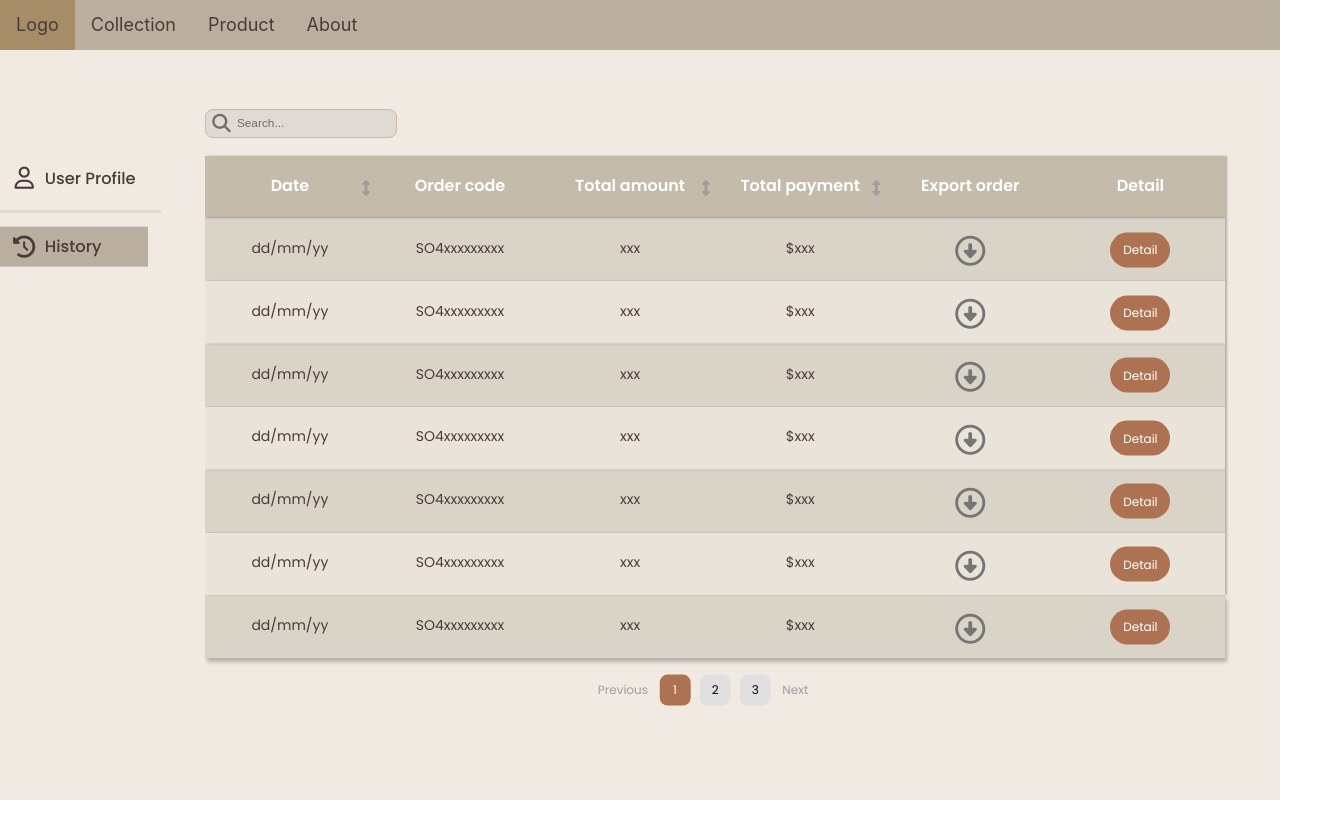
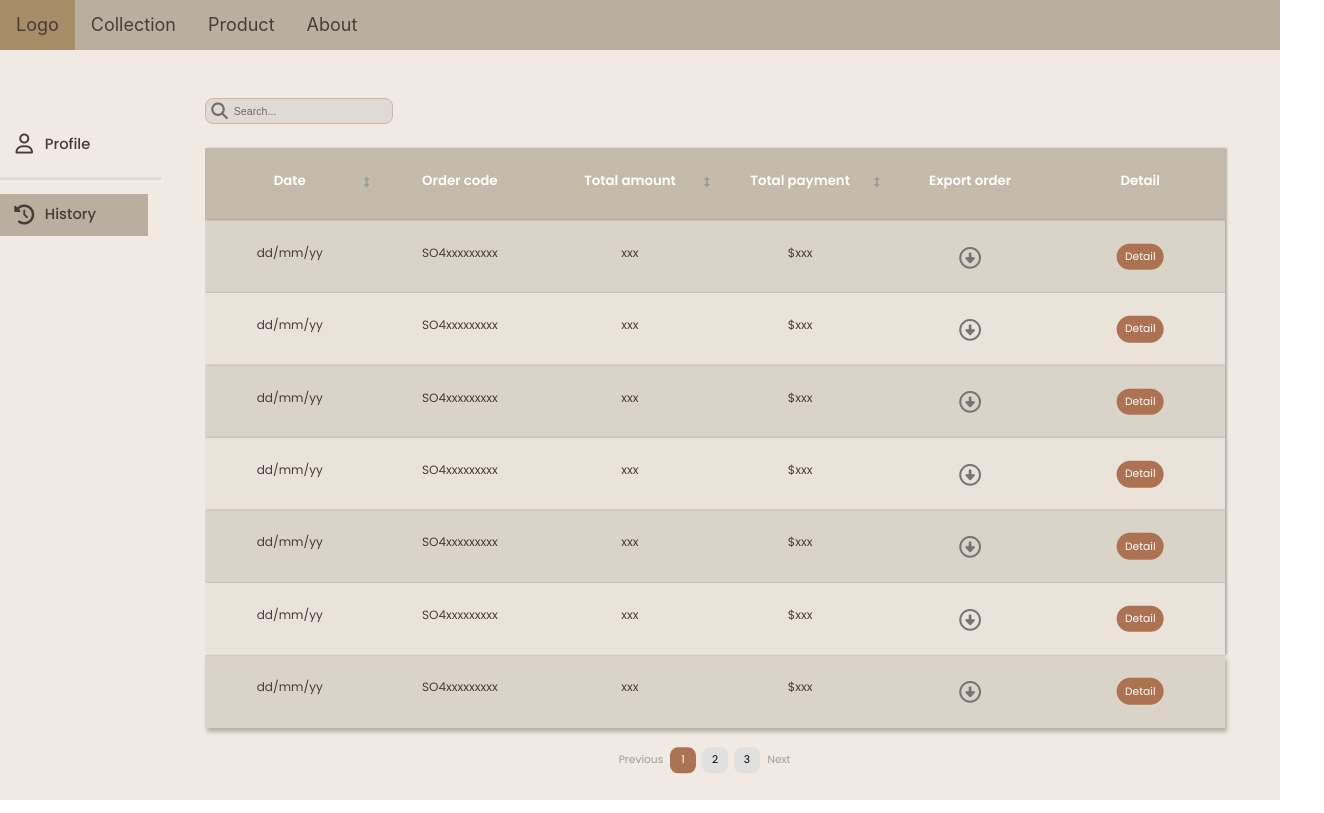
Before and after one commit to huylucwork/furniture-showroom, a React (Create React App) app in the folder client/: page /user/history in a window 1280 px wide. Shown: the whole page, 1324 px wide, since content can reach past the window. Built offline with nearby package versions, Linux system fonts and the light colour scheme; a web font is replaced by a local one.

Commit message:
fix design

```diff
--- a/client/src/styles/history.css
+++ b/client/src/styles/history.css
@@ -15,17 +15,17 @@
 
 .history_navbar {
     width: 100vw;
-    height: 8.333vh;
+    height: 4.69vw;
 }
 
 .history_sidebar {
     position: absolute;
-    top: 10vh;
+    top: 4.69vw;
     left: 0;
     float: left;
     width: 12.6vw;
-    height: 91.667vh;
-    padding-top: 8.333vh;
+    height: calc(100vh - 4.69vw);
+    padding-top: 4vw;
 }
 
 .history_sidebar_container {
@@ -48,7 +48,7 @@
     width: 91.5%;
     height: 61%;
     color: var(--textColor);
-    font-size: 2.037vh;
+    font-size: 1.15vw;
     font-weight: 500;
     border: none;
     padding-left: 3.5vw;
@@ -63,7 +63,7 @@
     top: 50%;
     left: 15%;
     transform: translate(-50%, -50%);
-    font-size: 2.778vh;
+    font-size: 1.563vw;
     color: var(--textColor);
     pointer-events: none;
 }
@@ -77,21 +77,19 @@
 }
 
 .history_content {
-    position: absolute;
-    top: 0;
-    left: 16vw;
     position: relative;
-    float: left;
+    float: right;
     overflow: hidden;
     width: 87.4vw;
-    height: 91.667vh;
+    height: calc(100vh - 4.69vw);
+    padding-left: 3.39vw;
 }
 
 .history_search-container {
     position: relative;
-    width: 15.05vw;
-    height: 3.62vh;
-    margin-top: 5.278vh;
+    width: 14.74vw;
+    height: 2.031vw;
+    margin-top: 2.97vw;
 }
 
 .history_search {
@@ -100,8 +98,7 @@
     background-color: #DFDAD3;
     border-radius: 8px;
     border: 1px solid #D1B7A1;
-    padding-left: 3.889vh;
-    outline: none;
+    padding-left: 2.19vw
 }
 
 .history_search::placeholder {
@@ -110,7 +107,7 @@
     transform: translateY(-50%);
     font-family: "Montserrat", Arial, Helvetica, sans-serif;
     color: rgba(71, 60, 56, 0.7);
-    font-size: 1.481vh;
+    font-size: 0.833vw;
 }
 
 .history_search-icon {
@@ -118,21 +115,22 @@
     top: 50%;
     left: 0;
     transform: translateY(-51%);
-    font-size: 2.315vh;
+    font-size: 1.3vw;
     color: rgba(71, 60, 56, 0.7);
     pointer-events: none;
-    margin-left: 0.926vh;
+    margin-left: 0.521vw;
 }
 
 .history_search:focus {
-    border: 0.27778vh solid #D1B7A1;
+    outline: none;
+    border: 0.157vw solid #D1B7A1;
 }
 
 .history_table {
     position: absolute;
-    top: 12.12%;
+    bottom: 0;
     width: 79.74vw;
-    height: 69.444vh;
+    height: calc(100vh - 4.69vw - 2.97vw - 2.031vw - 24px);
     display: flex;
     flex-direction: column;
     justify-content: space-between;
@@ -156,9 +154,8 @@
 .history_table-element {
     position: relative;
     flex-grow: 1;
-    margin: 5px;
+    margin: 0 5px;
     text-align: center;
-    width: 150px;
     color: black;
 }
 
@@ -166,16 +163,17 @@
     width: 100%;
     height: 20px;
     position: absolute;
-    top: 52%;
+    top: 50%;
     left: 50%;
     transform: translate(-50%, -50%);
 }
 
 .history_head-icon {
     position: absolute;
-    left: 95%;
-    top: 36%;
-    font-size: 16px;
+    left: 50%;
+    top: 50%;
+    transform: translate(-50%, -50%);
+    font-size: 0.8333vw;
     color: #9E9E9E;
     pointer-events: none;
 }
@@ -185,8 +183,8 @@
     top: 47.5%;
     left: 98%;
     transform: translate(-50%, -50%);
-    width: 5px;
-    height: 20px;
+    width: 0.5vw;
+    height: 1.042vw;
     cursor: pointer;
     border: none;
     background-color: rgba(186, 175, 158, 0);
@@ -194,7 +192,7 @@
 
 .history_table-head {
     font-family: "Poppins", Arial, Helvetica, sans-serif;
-    font-size: 16px;
+    font-size: 1.042vw;
     font-weight: 600;
     color: #fff;
 }
@@ -205,7 +203,7 @@
     left: 50%;
     transform: translate(-50%, -50%);
     font-family: "Poppins", Arial, Helvetica, sans-serif;
-    font-size: 14px;
+    font-size: 0.94vw;
     font-weight: 400;
     color: #473C38;
 }
@@ -227,8 +225,8 @@
     top: 52%;
     left: 50%;
     transform: translate(-50%, -50%);
-    width: 30px;
-    height: 30px;
+    width: 1.56vw;
+    height: 1.56vw;
     cursor: pointer;
     border: none;
     background-color: #EAE3D9;
@@ -243,7 +241,7 @@
     top: 52%;
     left: 50%;
     transform: translate(-50%, -50%);
-    font-size: 30px;
+    font-size: 1.7vw;
     color: #757575;
     pointer-events: none;
 }
@@ -254,25 +252,25 @@
     top: 50%;
     left: 50%;
     transform: translate(-50%, -50%);
-    width: 60px;
-    height: 35px;
+    width: 3.65vw;
+    height: 2.08vw;
     cursor: pointer;
     border: none;
+    outline: none;
     border-radius: 22px;
     background-color: #AD7252;
     color: #fff;
     font-weight: 400;
-    font-size: 12px;
+    font-size: 0.833vw;
 }
 
 .history_pagination {
-    height: 100%;
-    width: 22%;
+    width: 17.64%;
+    height: 46%;
     position: absolute;
     top: 50%;
     left: 50%;
     transform: translate(-50%, -50%);
-    padding-top: 16px;
     display: flex;
     justify-content: space-around;
 }
@@ -280,8 +278,8 @@
 .history_pagination_link {
     position: relative;
     display: block;
-    width: 31px;
-    height: 31px;
+    width: 2.083vw;
+    height: 2.083vw;
     background-color: #E0E0E0;
     border-radius: 8px;
     text-decoration: none;
@@ -295,12 +293,12 @@
     transform: translate(-50%, -50%);
     font-family: "Poppins", Arial, Helvetica, sans-serif;
     font-weight: 400;
-    font-size: 12px;
+    font-size: 0.8333vw;
 }
 
 .history_pagination-text {
     background-color: var(--backgroundColor);
-    margin-right: 12px;
+    margin-right: 0.781vw;
     color: #9E9E9E;
 }
 
@@ -335,10 +333,10 @@
     top: 50%;
     left: 50%;
     transform: translate(-50%, -50%);
-    width: 74%;
-    height: 76%;
+    width: 63.8%;
+    height: 64.8%;
     background-color: #F0EAE2;
-    padding: 20px;
+    padding: 1.3vw;
     animation: slide .2s linear;
 }
 
@@ -351,19 +349,46 @@
 
 .history_detail_info {
     position: absolute;
-    top: 4%;
+    top: 7.34%;
     float: left;
-    width: 40%;
-    height: 92%;
+    width: 38.55%;
+    height: 92.66%;
     border-right: 1px solid #D1B7A1;
 }
 
 .history_detail_user-info {
     position: absolute;
     left: 5%;
-    width: 90%;
+    width: 92%;
     height: 86%;
     border-bottom: 1px solid #D1B7A1;
+}
+
+.history_info {
+    width: 100%;
+    margin-top: 30px;
+    display: flex;
+    justify-content: space-between;
+}
+
+.history_info:first-child {
+    margin-top: 0;
+}
+
+.history_info_title {
+    width: 30.3%;
+    color: #B06D40;
+    font-size: 1.042vw;
+    text-align: left;
+    font-weight: 400;
+}
+
+.history_info_customer_detail {
+    width: 63.2%;
+    color: #553A31;
+    font-size: 1.042vw;
+    text-align: left;
+    font-weight: 300;
 }
 
 .history_detail_total {
@@ -374,33 +399,23 @@
     height: 14%;
     display: flex;
     justify-content: space-between;
-}
-
-.history_info_text {
-    font-family: "Poppins", Arial, Helvetica, sans-serif;
-    font-weight: 300;
-    font-size: 14px;
-    line-height: 21px;
-    margin: 0 0 15px 0;
-    color: #553A31;
+    align-items: flex-start;
 }
 
 .history_info_text-total {
     font-family: "Poppins", Arial, Helvetica, sans-serif;
     font-weight: 300;
-    font-size: 18px;
-    line-height: 27px;
-    color: #000;
-    align-self: center;
+    font-size: 1.25vw;
+    line-height: 1.875vw;
+    color: #553A31;
 }
 
 .history_info_number-total {
     font-family: "Poppins", Arial, Helvetica, sans-serif;
     font-weight: 400;
-    font-size: 24px;
-    line-height: 36px;
+    font-size: 1.46vw;
+    line-height: 2.19vw;
     color: #B06D40;
-    align-self: center;
 }
 
 .history_detail_close-btn {
@@ -408,7 +423,7 @@
     right: 14px;
     top: 7px;
     color: #D1B7A1;
-    font-size: 30px;
+    font-size: 1.5625vw;
 }
 
 .history_detail_close-btn:hover {
@@ -419,7 +434,7 @@
 
 .history_detail_item {
     position: relative;
-    width: 60%;
+    width: 61.45%;
     height: 100%;
     position: absolute;
     right: 0;
@@ -427,24 +442,27 @@
 
 .history_detail_item-ctn {
     position: absolute;
-    top: 11%;
+    top: 10%;
     left: 3.5%;
     width: 93%;
-    height: 72%;
-    display: flex;
-    flex-direction: column;
+    height: 88%;
+    overflow: auto;
 }
 
 .history_detail_item-info {
+    position: relative;
+    width: 100%;
+    height: 4.6875vw;
+    background-color: #EAE3D9;
+    margin-bottom: 12.5px;
+    border-radius: 5px;
+    border: 1px solid #D1B7A1;
     display: flex;
     align-items: center;
-    position: relative;
-    width: 100%;
-    height: 19%;
-    background-color: #EAE3D9;
-    margin-bottom: 12px;
-    border-radius: 5px;
-    border: 1px solid #D1B7A1;
+}
+
+.history_detail_item-info:last-child {
+    margin-bottom: 0;
 }
 
 .history_detail_item-img {
@@ -471,7 +489,7 @@
     width: 100%;
     height: 50%;
     color: #B06D40;
-    font-size: 20px;
+    font-size: 1.25vw;
     font-weight: 400;
 }
 
@@ -482,20 +500,22 @@
     width: 100%;
     height: 50%;
     color: #553A31;
-    font-size: 14px;
+    font-size: 0.94vw;
     font-weight: 300;
 }
 
 .history_detail_amount {
     position: absolute;
     left: 68%;
+    top: 50%;
+    transform: translateY(-50%);
     font-family: "Poppins", Arial, Helvetica, sans-serif;
     width: 16%;
     height: 67.5%;
     color: #553A31;
-    font-size: 14px;
+    font-size: 0.94vw;
     font-weight: 300;
-    line-height: 21px;
+    line-height: 1.41vw;
     text-align: center;
     display: flex;
     align-items: center;
@@ -504,13 +524,14 @@
 .history_detail_item-price {
     position: absolute;
     left: 80%;
+    top: 10%;
     font-family: "Poppins", Arial, Helvetica, sans-serif;
     width: 16%;
     height: 67.5%;
     color: #B06D40;
-    font-size: 16px;
+    font-size: 1.042vw;
     font-weight: 400;
-    line-height: 24px;
+    line-height: 1.5vw;
     text-align: right;
 }
 
--- a/client/src/user/history.jsx
+++ b/client/src/user/history.jsx
@@ -44,11 +44,34 @@ export default function History() {
           <div className="history_detail_ctn">
             <div className="history_detail_info">
               <div className="history_detail_user-info">
-                <p className="history_info_text">Date: DD-MM-YYYY</p>
-                <p className="history_info_text">NAME: XXXX XXXX XXXX</p>
-                <p className="history_info_text">Email: example@email.com</p>
-                <p className="history_info_text">Phone: 0123xxxxxx</p>
-                <p className="history_info_text">Adress: xxx yyyyy str, xxxxxx, yyyyy, zzzzz</p>
+                <div className="history_info">
+                  <p className="history_info_title">Order:</p>
+                  <p className="history_info_customer_detail">SO40000087</p>
+                </div>
+                <div className="history_info">
+                  <p className="history_info_title">Date:</p>
+                  <p className="history_info_customer_detail">02-09-2022</p>
+                </div>
+                <div className="history_info">
+                  <p className="history_info_title">User Name:</p>
+                  <p className="history_info_customer_detail">anhbo123</p>
+                </div>
+                <div className="history_info">
+                  <p className="history_info_title">Name:</p>
+                  <p className="history_info_customer_detail">anhbodantruong</p>
+                </div>
+                <div className="history_info">
+                  <p className="history_info_title">Email:</p>
+                  <p className="history_info_customer_detail">bolaanh@gmail.com</p>
+                </div>
+                <div className="history_info">
+                  <p className="history_info_title">Phone:</p>
+                  <p className="history_info_customer_detail">0938608456</p>
+                </div>
+                <div className="history_info">
+                  <p className="history_info_title">Address:</p>
+                  <p className="history_info_customer_detail">340 Madison Avenue Sixth Floor New York, NY 10173 USA</p>
+                </div>
               </div>
               <div className="history_detail_total">
                 <p className="history_info_text-total">Total:</p>
@@ -94,6 +117,24 @@ export default function History() {
                   <p className="history_detail_amount">Amount <br></br> 1</p>
                   <p className="history_detail_item-price">Price <br></br> $123</p>
                 </div>
+                <div className="history_detail_item-info">
+                  <div className="history_detail_item-img"></div>
+                  <div className="history_detail_item-name-cat">
+                    <p className="history_detail_item-name">Item X</p>
+                    <p className="history_detail_item-cat">Category</p>
+                  </div>
+                  <p className="history_detail_amount">Amount <br></br> 1</p>
+                  <p className="history_detail_item-price">Price <br></br> $123</p>
+                </div>
+                <div className="history_detail_item-info">
+                  <div className="history_detail_item-img"></div>
+                  <div className="history_detail_item-name-cat">
+                    <p className="history_detail_item-name">Item X</p>
+                    <p className="history_detail_item-cat">Category</p>
+                  </div>
+                  <p className="history_detail_amount">Amount <br></br> 1</p>
+                  <p className="history_detail_item-price">Price <br></br> $123</p>
+                </div>
               </div>
             </div>
           </div>
@@ -103,7 +144,7 @@ export default function History() {
       <div className="history_sidebar">
         <div className="history_sidebar_container">
           <button className="history_user-sidebar" type="button">
-            User Profile
+            Profile
           </button>
           <i class="fa-regular fa-user history_user-icon"></i>
         </div>
@@ -123,21 +164,24 @@ export default function History() {
           <div className="history_table-row history_table-first history_table-row_shadow_horizontal">
             <div className="history_table-element">
               <p className="history_table-head">Date</p>
-              <button className="history_head-btn"></button>
-              <i className="fa-solid fa-up-down history_head-icon"></i>
+              <button className="history_head-btn">
+                <i className="fa-solid fa-up-down history_head-icon"></i>
+              </button>
             </div>
             <div className="history_table-element">
               <p className="history_table-head">Order code</p>
             </div>
             <div className="history_table-element">
               <p className="history_table-head">Total amount</p>
-              <button className="history_head-btn"></button>
-              <i className="fa-solid fa-up-down history_head-icon"></i>
+              <button className="history_head-btn">
+                <i className="fa-solid fa-up-down history_head-icon"></i>
+              </button>
             </div>
             <div className="history_table-element">
               <p className="history_table-head">Total payment</p>
-              <button className="history_head-btn"></button>
-              <i className="fa-solid fa-up-down history_head-icon"></i>
+              <button className="history_head-btn">
+                <i className="fa-solid fa-up-down history_head-icon"></i>
+              </button>
             </div>
             <div className="history_table-element">
               <p className="history_table-head">Export order</p>
```
